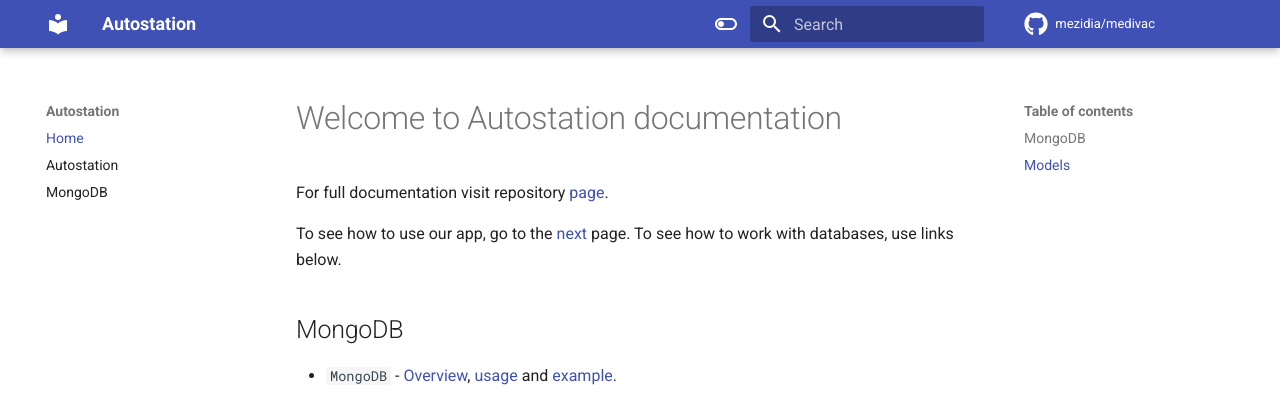
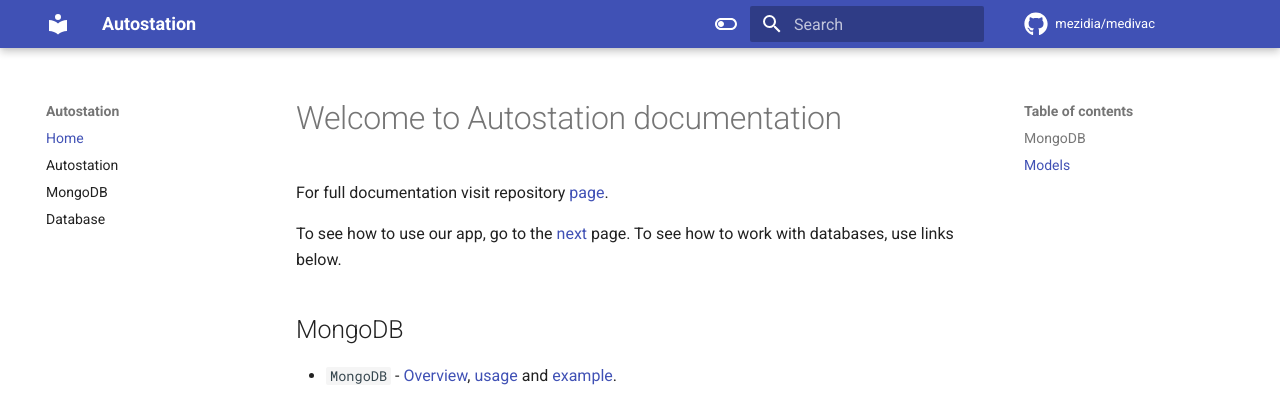
Before and after one commit to mezidia/django_labs, an MkDocs documentation site: the page built from docs/index.md, in a window 1280 px wide. Shown: the top 403 px of the page. Built offline with MkDocs 1.6.1 and Material for MkDocs 9.7.7, drawn with Linux system fonts in a browser that asks for light colours; comment, search, counter and statistics services are not loaded.

Commit message:
Update mkdocs.yml

```diff
--- a/mkdocs.yml
+++ b/mkdocs.yml
@@ -4,6 +4,7 @@ nav:
     - Home: index.md
     - Autostation: autostation.md
     - MongoDB: mongo.md
+    - Database: database.md
 theme:
     name: material
     palette:
```
